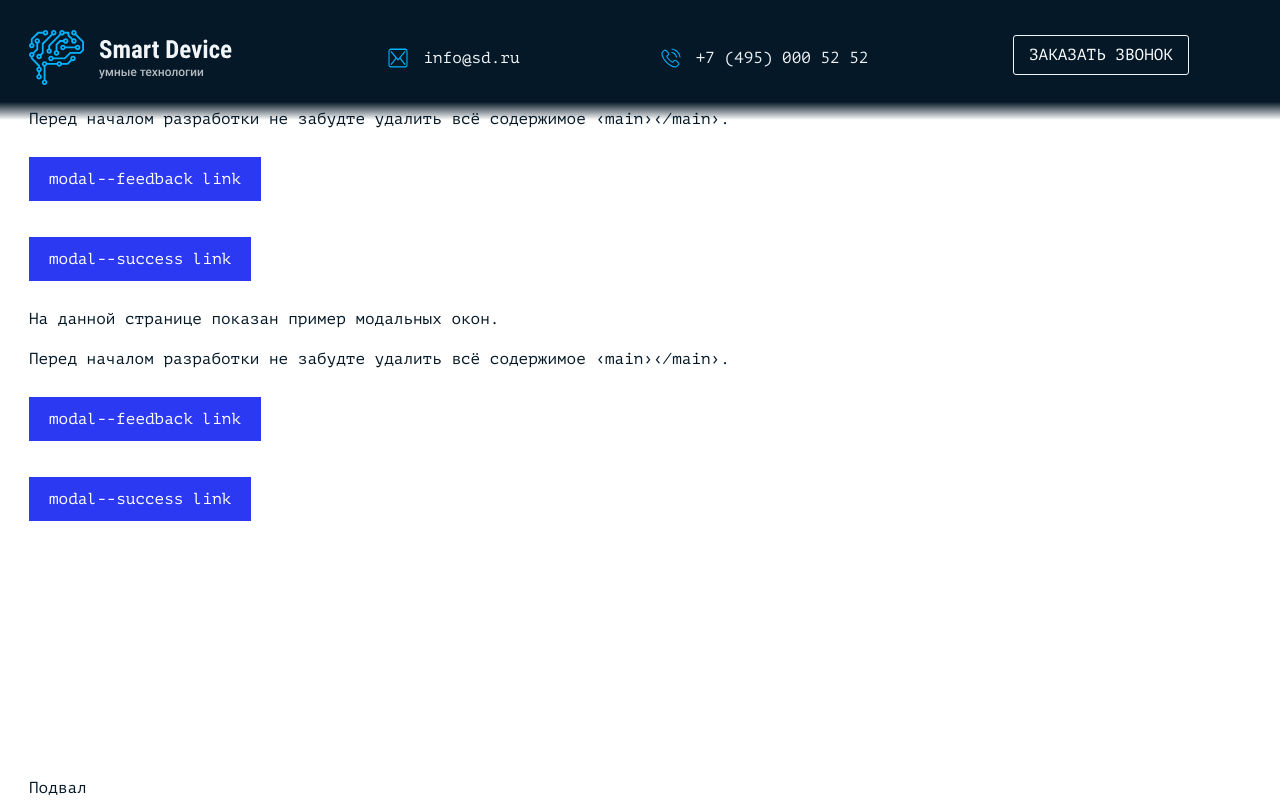
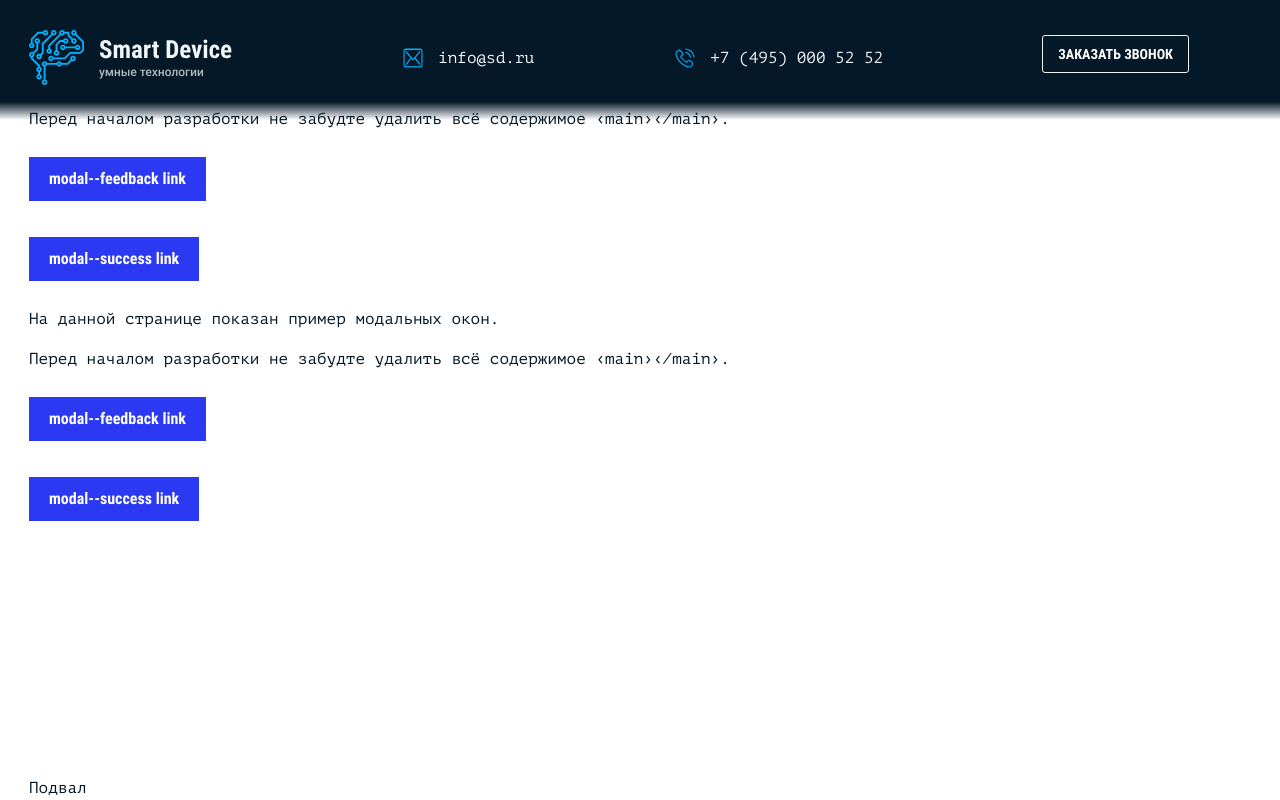
Before and after one commit to andrew28051985/smart-device, a website built with webpack: page source/index.html in a window 1280 px wide. Built offline with nearby package versions, Linux system fonts and the light colour scheme; files whose address does not match are found by name.

```diff
--- a/source/sass/blocks/btn.scss
+++ b/source/sass/blocks/btn.scss
@@ -3,6 +3,8 @@
   margin: 10px 0;
   padding: 10px 20px;
 
+  font-weight: 700;
+  font-family: $ff-roboto;
   color: $color-default-white;
 
   background-color: $color-neon-blue;
@@ -19,6 +21,8 @@
     margin: 0;
     padding: 10px 15px;
 
+    font-size: 14px;
+    line-height: 16.41px;
     text-transform: uppercase;
 
     background: $color-transparent;
--- a/source/sass/global/page-header.scss
+++ b/source/sass/global/page-header.scss
@@ -27,7 +27,9 @@
   display: flex;
   align-items: center;
 
+  line-height: 18px;
   color: $color-alice-blue-7;
+
 
   &:hover,
   &:focus {
```
Also changed, not shown: build/css/style.css, build/css/style.min.css, 1 other file.
